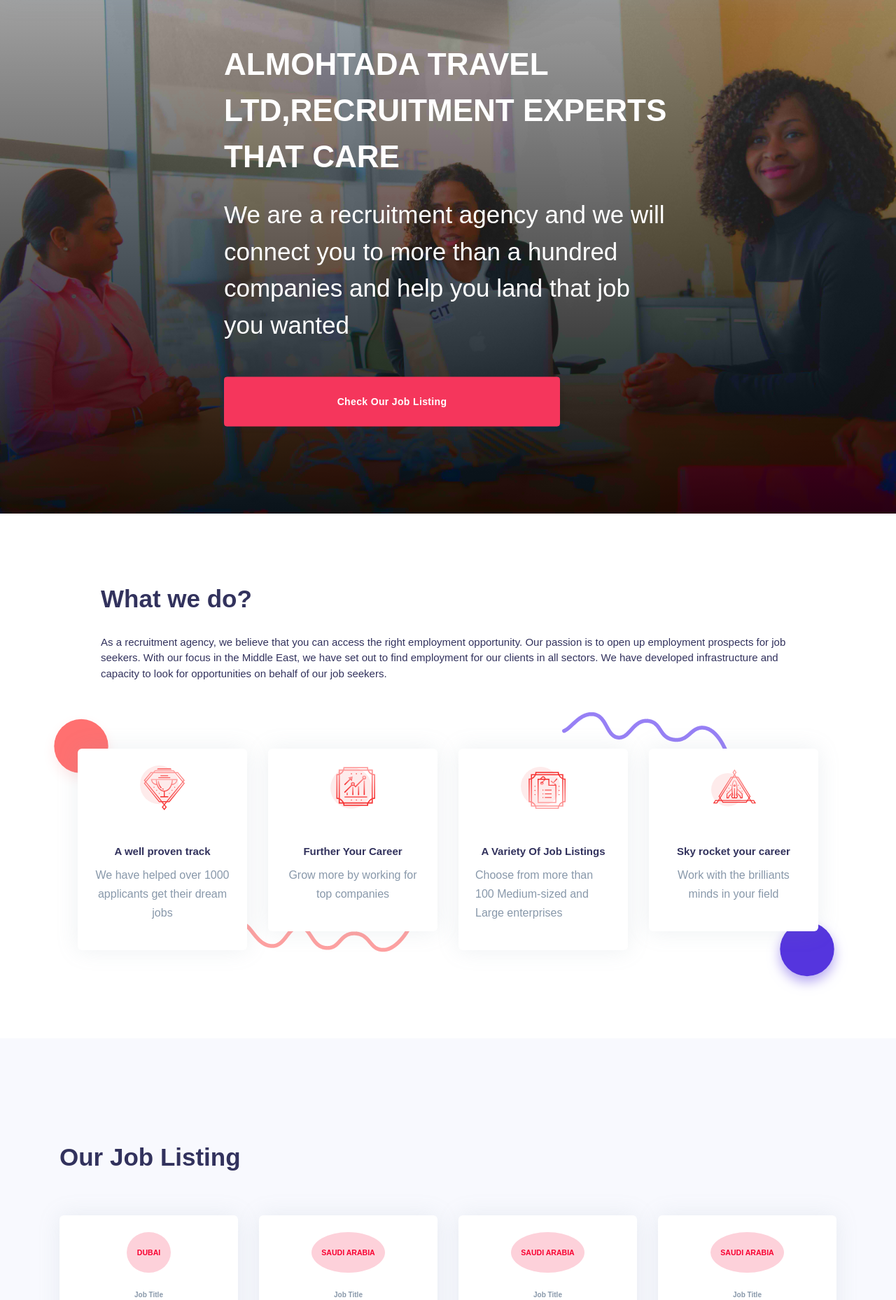
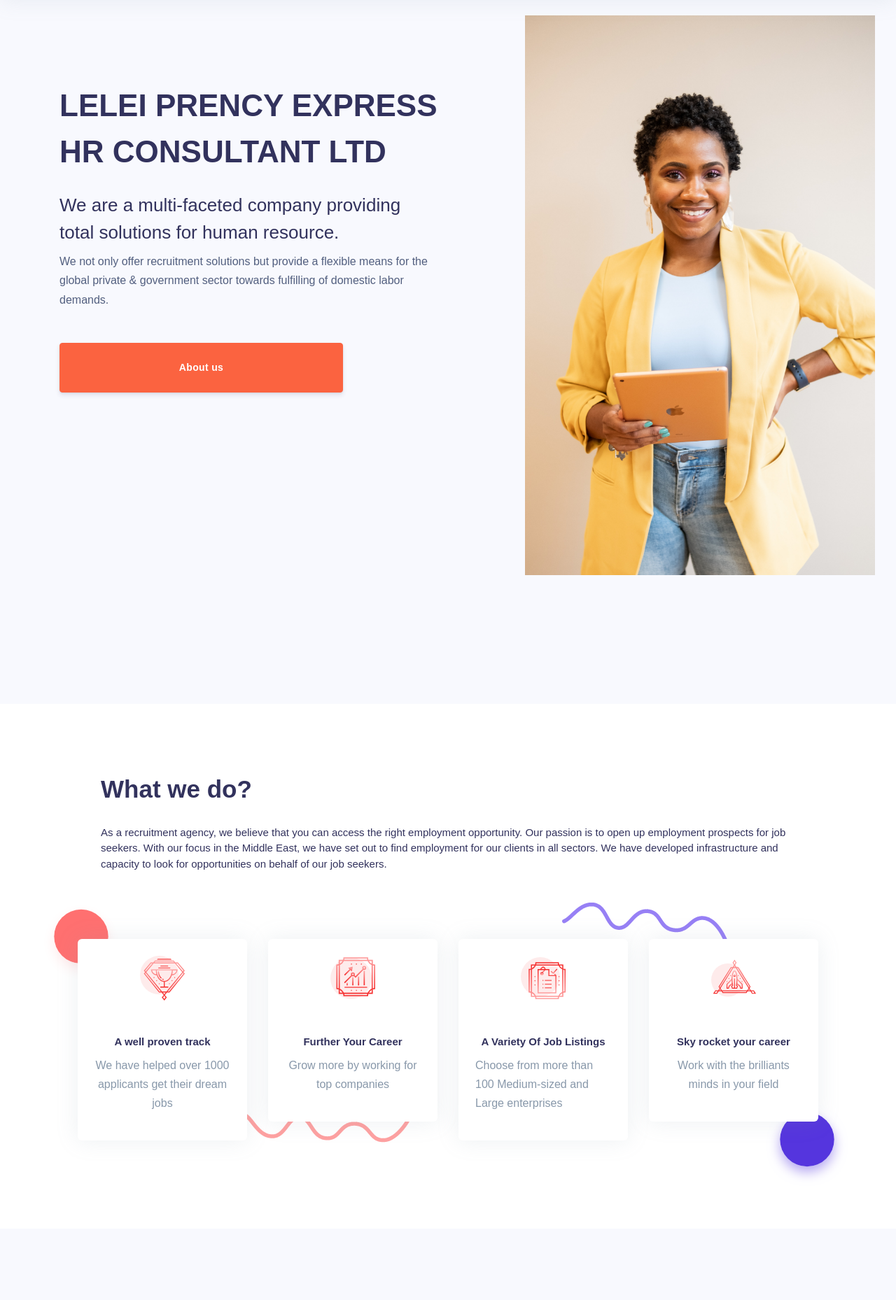
Before and after one commit to iamstr/agencies, a PHP site: page / in a window 1280 px wide. Shown: the part 66-1924 px from the top of the page at 70% size. Run offline with PHP 8.4, Linux system fonts and the light colour scheme; a stand-in replaces the project's code that opens the database connection; some libraries are stand-ins or nearby versions.

Commit message:
finished first part of the website

```diff
--- a/assets/css/custom.css
+++ b/assets/css/custom.css
@@ -80,3 +80,9 @@ html {
   height: 12rem;
   width: 15rem;
 }
+.site-section {
+  padding: 2.5em 0;
+}
+@media (min-width: 768px) .site-section {
+  padding: 5em 0;
+}
--- a/index.php
+++ b/index.php
@@ -7,8 +7,8 @@
   <meta name="viewport" content="width=device-width, initial-scale=1, shrink-to-fit=no" />
   <meta http-equiv="Cache-control" content="no-cache">
 
-  <meta name="title" content="alya agency " />
-  <meta name="description" content="ALMOHTADA TRAVEL LTD is  recruitment agencies that helps job seekers find jobs in the gufl countries" />
+  <meta name="title" content="LELEI PRENCY EXPRESS HR CONSULTANT LTD " />
+  <meta name="description" content="LELEI PRENCY EXPRESS HR CONSULTANT LTD  recruitment agencies that helps job seekers find jobs in the gufl countries" />
   <meta name="keywords" content="recruitment agencies in kenya,jobs in qatar,jobs in dubai,jobs,in uae,kenya best recruitment agency,ALMOHTADA TRAVEL LTD,find jobs in the middle east
 recruitment process,
 recruitment agencies,
@@ -16,7 +16,8 @@ recruitment agencies nairobi,
 recruitment agency,
 recruitment agencies in qatar,
 recruitment agencies in kenya for qatar,
-a recruitment agency," />
+a recruitment agency,LELEI PRENCY EXPRESS HR CONSULTANT LTD,Hr consultant in kenya" />
+
   <meta name="robots" content="index" />
   <meta http-equiv="Content-Type" content="text/html; charset=utf-8" />
   <meta name="language" content="English" />
@@ -47,8 +48,8 @@ a recruitment agency," />
 
 
   <!-- Argon CSS -->
-  <link type="text/css" href="assets/css/argon.min.css" rel="stylesheet" />
-  <link type="text/css" href="assets/css/custom.min.css" rel="stylesheet" />
+  <link type="text/css" href="assets/css/argon.css" rel="stylesheet" />
+  <link type="text/css" href="assets/css/custom.css" rel="stylesheet" />
   <script src="https://code.jquery.com/jquery-3.6.0.min.js" integrity="sha256-/xUj+3OJU5yExlq6GSYGSHk7tPXikynS7ogEvDej/m4=" crossorigin="anonymous" async></script>
 
 </head>
@@ -87,25 +88,31 @@ a recruitment agency," />
   </header>
 
   <main class="mt-0">
+    <div class="site-section my-5" id="about">
+      <div class="container">
+        <div class="row mb-5">
 
-    <section class="tinted-image  position-relative" id="home">
+          <div class="col-md-5 ml-auto mb-5 order-md-2 aos-init aos-animate rounded" data-aos="fade">
+            <img src="assets/img/alex-starnes-PK_t0Lrh7MM-unsplash.jpg" alt="" style="object-fit: cover;width: 500px;height: 800px;">
+          </div>
+          <div class="aos-animate aos-init col-md-6 mt-5 order-md-1 pt-5" data-aos="fade">
 
-      <article class="position-absolute text-position">
+            <h1 class="display-2 ">LELEI PRENCY EXPRESS HR CONSULTANT LTD</h1>
+            <h2 class="display-4 pt-3 font-weight-300  ">
+              We are a multi-faceted
+              company providing total solutions for human resource.
+            </h2>
+            <p> We not only offer recruitment solutions but
+              provide a flexible means for the global private & government sector towards fulfilling of domestic
+              labor demands. </p>
+            <a href="#job" class="btn btn-warning btn-large btn-block w-75 mt-5 py-4">About us</a>
 
-        <h1 class="display-2 text-white">ALMOHTADA TRAVEL LTD,RECRUITMENT EXPERTS THAT CARE</h1>
-        <h2 class="display-3 pt-3 font-weight-400 text-white">
-          We are a recruitment agency and we will connect you to more than a
-          hundred companies and help you land that job you wanted
-        </h2>
+          </div>
 
-        <a href="#job" class="btn btn-danger btn-large btn-block w-75 mt-5 py-4">Check Our Job Listing</a>
+        </div>
 
-      </article>
-
-
-    </section>
-
-
+      </div>
+    </div>
     <div class="container-fluid pb-5 mb-5">
       <section class="row position-relative bg-white px-5" id="why">
         <h2 class="display-3 px-lg-5 mx-lg-5 mt-5 pt-5">What we do?</h2>
@@ -163,6 +170,76 @@ a recruitment agency," />
         </article>
       </section>
     </div>
+    <div class="site-section my-5" id="about">
+      <div class="container">
+        <div class="row mb-5">
+
+          <div class="col-md-6 order-md-2 aos-init aos-animate pl-3" data-aos="fade">
+            <div class="text-left pb-1 border-primary border-success mb-4">
+              <h2 class="">Who we are</h2>
+            </div>
+            <p>Lelei Prency .E.H.C Limited was founded on the precepts of fully operating as a multi-faceted
+              company providing total solutions for human resource. We not only offer recruitment solutions but
+              provide a flexible means for the global private & government sector towards fulfilling of domestic
+              labor demands. We’ve a vast knowledge and special insight, skill and resources to actualize the
+              best manpower services, through proper partnership programs with many of our clients. Screening
+              and shortlisting processes that put great emphasis on retaining the best candidates for our clients.
+            </p>
+
+            <div class="text-left pb-1 border-primary border-success mb-4">
+              <h2 class="">Our mission</h2>
+            </div>
+            <p class="mb-5">
+              Using thought leadership, we search and connect our clients with opportunities in a more valuable,
+              less invasive way where candidates are earned rather than bought. And Kenya as our home has
+              presented the best environment to achieve this. </p>
+
+            <div class="text-left pb-1 border-primary border-success mb-4">
+              <h2 class=""> Company Profile</h2>
+            </div>
+            <p class="mb-5">
+              As your recruiter of choice, we embrace the fact that there’s no limit in quality of talent and human
+              resource in East &Central Africa.
+              We therefore, have made it our business to source and find the best talent across the continent </p>
+            <div class="text-left pb-1 border-primary border-success mb-4">
+              <h2 class=""> Nature of Work</h2>
+            </div>
+            <p class="mb-5">
+              Head Hunting: Our team of headhunters/executive recruiters have proven through experience as
+              having the skill-set to execute recruiting plans within both agency and in-house settings. They also
+              manage all phases of full-cycle recruiting; from initial sourcing & screening through negotiating,
+              placement and onboarding. We effortlessly convert talent into hires.
+            </p>
+            <p class="mb-5">
+              In-house Recruitment: With more & more companies facing a challenge with the cost & general
+              quality of an internal recruitment process, the possibilities of opting for recruitment outsourcing
+              solutions have become more vivid. This is where we step in as additional muscle to add to our
+              executive search and recruitment.
+
+            </p>
+          </div>
+
+
+
+          <div class="col-md-6 ml-auto mb-5 order-md-1 aos-init aos-animate rounded" data-aos="fade">
+            <img src="assets/img/image-background.jpg" alt="" style="object-fit: cover;width: 100%;" class="mb-4 ml-2 rounded">
+            <img src="assets/img/bruce-mars-GzumspFznSE-unsplash.jpg" alt="" style="object-fit: cover;width: 100%;" class="mt-4 ml-3 mr-2 rounded">
+            <img src="assets/img/cytonn-photography-n95VMLxqM2I-unsplash.jpg" alt="" style="object-fit: cover;width: 100%;" class="mt-4 ml-2 rounded">
+          </div>
+
+        </div>
+
+      </div>
+    </div>
+
+    <div class="container-fluid pb-5 mb-5">
+      <section class="row position-relative bg-white px-5 flex-column align-items-center  pb-5" id="why">
+        <h2 class="display-3 px-lg-5 mx-lg-5 my-5 py-5">Our Partners</h2>
+
+        <img src="assets/img/partners.PNG" alt="">
+        <img src="assets/img/partners2.PNG" alt="">
+      </section>
+    </div>
 
     <div class="container mb-5 pb-5">
       <h2 class="display-3 mt-5 pt-5">Our Job Listing</h2>
@@ -170,186 +247,186 @@ a recruitment agency," />
         <article class="row mt-5 w-100 mx-auto">
           <div class="col-md-6 col-lg-3">
             <div class="card p-4">
-              <div class="badge badge-lg badge-danger rounded-circle py-4 mx-auto">
+              <div class="badge badge-lg badge-warning rounded-circle py-4 mx-auto">
                 <span>DUBAI</span>
               </div>
               <h5 class="h6 text-muted text-center mt-4">Job Title</h5>
               <h4 class="font-weight-500 text-center mt-0">Cleaners</h4>
 
               <div class="row">
-                <a class="btn btn-danger btn-block w-75 mx-auto" href="#contact">Get More Info</a>
+                <a class="btn btn-warning btn-block w-75 mx-auto" href="#contact">Get More Info</a>
               </div>
             </div>
           </div>
 
           <div class="col-md-6 col-lg-3">
             <div class="card p-4">
-              <div class="badge badge-lg badge-danger rounded-circle py-4 mx-auto">
+              <div class="badge badge-lg badge-warning rounded-circle py-4 mx-auto">
                 <span>SAUDI ARABIA</span>
               </div>
               <h5 class="h6 text-muted text-center mt-4">Job Title</h5>
               <h4 class="font-weight-500 text-center mt-0">House Maids</h4>
 
               <div class="row">
-                <a class="btn btn-danger btn-block w-75 mx-auto" href="#contact">Get More Info</a>
+                <a class="btn btn-warning btn-block w-75 mx-auto" href="#contact">Get More Info</a>
               </div>
             </div>
           </div>
 
           <div class="col-md-6 col-lg-3">
             <div class="card p-4">
-              <div class="badge badge-lg badge-danger rounded-circle py-4 mx-auto">
+              <div class="badge badge-lg badge-warning rounded-circle py-4 mx-auto">
                 <span>SAUDI ARABIA</span>
               </div>
               <h5 class="h6 text-muted text-center mt-4">Job Title</h5>
               <h4 class="font-weight-500 text-center mt-0">Cleaners </h4>
 
               <div class="row">
-                <a class="btn btn-danger btn-block w-75 mx-auto" href="#contact">Get More Info</a>
+                <a class="btn btn-warning btn-block w-75 mx-auto" href="#contact">Get More Info</a>
               </div>
             </div>
           </div>
 
           <div class="col-md-6 col-lg-3">
             <div class="card p-4">
-              <div class="badge badge-lg badge-danger rounded-circle py-4 mx-auto">
+              <div class="badge badge-lg badge-warning rounded-circle py-4 mx-auto">
                 <span>SAUDI ARABIA</span>
               </div>
               <h5 class="h6 text-muted text-center mt-4">Job Title</h5>
               <h4 class="font-weight-500 text-center mt-0">Drivers </h4>
 
               <div class="row ">
-                <a class="btn btn-danger btn-block  w-75 mx-auto" href="#contact">Get More Info</a>
+                <a class="btn btn-warning btn-block  w-75 mx-auto" href="#contact">Get More Info</a>
               </div>
             </div>
           </div>
           <div class="col-md-6 col-lg-3">
             <div class="card p-4">
-              <div class="badge badge-lg badge-danger rounded-circle py-4 mx-auto">
+              <div class="badge badge-lg badge-warning rounded-circle py-4 mx-auto">
                 <span>QATAR</span>
               </div>
               <h5 class="h6 text-muted text-center mt-4">Job Title</h5>
               <h4 class="font-weight-500 text-center mt-0">Drivers </h4>
 
               <div class="row ">
-                <a class="btn btn-danger btn-block  w-75 mx-auto" href="#contact">Get More Info</a>
+                <a class="btn btn-warning btn-block  w-75 mx-auto" href="#contact">Get More Info</a>
               </div>
             </div>
           </div>
           <div class="col-md-6 col-lg-3">
             <div class="card p-4">
-              <div class="badge badge-lg badge-danger rounded-circle py-4 mx-auto">
+              <div class="badge badge-lg badge-warning rounded-circle py-4 mx-auto">
                 <span>QATAR</span>
               </div>
               <h5 class="h6 text-muted text-center mt-4">Job Title</h5>
               <h4 class="font-weight-500 text-center mt-0">Security Guards </h4>
 
               <div class="row ">
-                <a class="btn btn-danger btn-block  w-75 mx-auto" href="#contact">Get More Info</a>
+                <a class="btn btn-warning btn-block  w-75 mx-auto" href="#contact">Get More Info</a>
               </div>
             </div>
           </div>
           <div class="col-md-6 col-lg-3">
             <div class="card p-4">
-              <div class="badge badge-lg badge-danger rounded-circle py-4 mx-auto">
+              <div class="badge badge-lg badge-warning rounded-circle py-4 mx-auto">
                 <span>QATAR</span>
               </div>
               <h5 class="h6 text-muted text-center mt-4">Job Title</h5>
               <h4 class="font-weight-500 text-center mt-0">Cleaners </h4>
 
               <div class="row ">
-                <a class="btn btn-danger btn-block  w-75 mx-auto" href="#contact">Get More Info</a>
+                <a class="btn btn-warning btn-block  w-75 mx-auto" href="#contact">Get More Info</a>
               </div>
             </div>
           </div>
           <div class="col-md-6 col-lg-3">
             <div class="card p-4">
-              <div class="badge badge-lg badge-danger rounded-circle py-4 mx-auto">
+              <div class="badge badge-lg badge-warning rounded-circle py-4 mx-auto">
                 <span>QATAR</span>
               </div>
               <h5 class="h6 text-muted text-center mt-4">Job Title</h5>
               <h4 class="font-weight-500 text-center mt-0">Chefs </h4>
 
               <div class="row ">
-                <a class="btn btn-danger btn-block  w-75 mx-auto" href="#contact">Get More Info</a>
+                <a class="btn btn-warning btn-block  w-75 mx-auto" href="#contact">Get More Info</a>
               </div>
             </div>
           </div>
           <div class="col-md-6 col-lg-3">
             <div class="card p-4">
-              <div class="badge badge-lg badge-danger rounded-circle py-4 mx-auto">
+              <div class="badge badge-lg badge-warning rounded-circle py-4 mx-auto">
                 <span>QATAR</span>
               </div>
               <h5 class="h6 text-muted text-center mt-4">Job Title</h5>
               <h4 class="font-weight-500 text-center mt-0">Waiters </h4>
 
               <div class="row ">
-                <a class="btn btn-danger btn-block  w-75 mx-auto" href="#contact">Get More Info</a>
+                <a class="btn btn-warning btn-block  w-75 mx-auto" href="#contact">Get More Info</a>
               </div>
             </div>
           </div>
           <div class="col-md-6 col-lg-3">
             <div class="card p-4">
-              <div class="badge badge-lg badge-danger rounded-circle py-4 mx-auto">
+              <div class="badge badge-lg badge-warning rounded-circle py-4 mx-auto">
                 <span>QATAR</span>
               </div>
               <h5 class="h6 text-muted text-center mt-4">Job Title</h5>
               <h4 class="font-weight-500 text-center mt-0">Store Keepers </h4>
 
               <div class="row ">
-                <a class="btn btn-danger btn-block  w-75 mx-auto" href="#contact">Get More Info</a>
+                <a class="btn btn-warning btn-block  w-75 mx-auto" href="#contact">Get More Info</a>
               </div>
             </div>
           </div>
           <div class="col-md-6 col-lg-3">
             <div class="card p-4">
-              <div class="badge badge-lg badge-danger rounded-circle py-4 mx-auto">
+              <div class="badge badge-lg badge-warning rounded-circle py-4 mx-auto">
                 <span>QATAR</span>
               </div>
               <h5 class="h6 text-muted text-center mt-4">Job Title</h5>
               <h4 class="font-weight-500 text-center mt-0">House Keepers </h4>
 
               <div class="row ">
-                <a class="btn btn-danger btn-block  w-75 mx-auto" href="#contact">Get More Info</a>
+                <a class="btn btn-warning btn-block  w-75 mx-auto" href="#contact">Get More Info</a>
               </div>
             </div>
           </div>
           <div class="col-md-6 col-lg-3">
             <div class="card p-4">
-              <div class="badge badge-lg badge-danger rounded-circle py-4 mx-auto">
+              <div class="badge badge-lg badge-warning rounded-circle py-4 mx-auto">
                 <span>QATAR</span>
               </div>
               <h5 class="h6 text-muted text-center mt-4">Job Title</h5>
               <h4 class="font-weight-500 text-center mt-0">Electricians </h4>
 
               <div class="row ">
-                <a class="btn btn-danger btn-block  w-75 mx-auto" href="#contact">Get More Info</a>
+                <a class="btn btn-warning btn-block  w-75 mx-auto" href="#contact">Get More Info</a>
               </div>
             </div>
           </div>
           <div class="col-md-6 col-lg-3">
             <div class="card p-4">
-              <div class="badge badge-lg badge-danger rounded-circle py-4 mx-auto">
+              <div class="badge badge-lg badge-warning rounded-circle py-4 mx-auto">
                 <span>QATAR</span>
               </div>
               <h5 class="h6 text-muted text-center mt-4">Job Title</h5>
               <h4 class="font-weight-500 text-center mt-0">Masons </h4>
 
               <div class="row ">
-                <a class="btn btn-danger btn-block  w-75 mx-auto" href="#contact">Get More Info</a>
+                <a class="btn btn-warning btn-block  w-75 mx-auto" href="#contact">Get More Info</a>
               </div>
             </div>
           </div>
           <div class="col-md-6 col-lg-3">
             <div class="card p-4">
-              <div class="badge badge-lg badge-danger rounded-circle py-4 mx-auto">
+              <div class="badge badge-lg badge-warning rounded-circle py-4 mx-auto">
                 <span>QATAR</span>
               </div>
               <h5 class="h6 text-muted text-center mt-4">Job Title</h5>
               <h4 class="font-weight-500 text-center mt-0">Laborers & Plumbers </h4>
 
               <div class="row ">
-                <a class="btn btn-danger btn-block  w-75 mx-auto" href="#contact">Get More Info</a>
+                <a class="btn btn-warning btn-block  w-75 mx-auto" href="#contact">Get More Info</a>
               </div>
             </div>
           </div>
@@ -548,7 +625,7 @@ a recruitment agency," />
         <textarea name="message" id="message" cols="30" rows="30" class="form-control" placeholder="i am contacting you over this job" name="message"></textarea>
       </div>
 
-      <button class="btn btn-block btn-danger w-50">
+      <button class="btn btn-block btn-warning w-50">
         Send Us a Message
       </button>
     </form>
```
Also changed, not shown: assets/img/alex-starnes-PK_t0Lrh7MM-unsplash.jpg (added), assets/img/bruce-mars-GzumspFznSE-unsplash.jpg (added), assets/img/cytonn-photography-n95VMLxqM2I-unsplash.jpg (added), assets/img/partners.PNG (added), assets/img/partners2.PNG (added).
